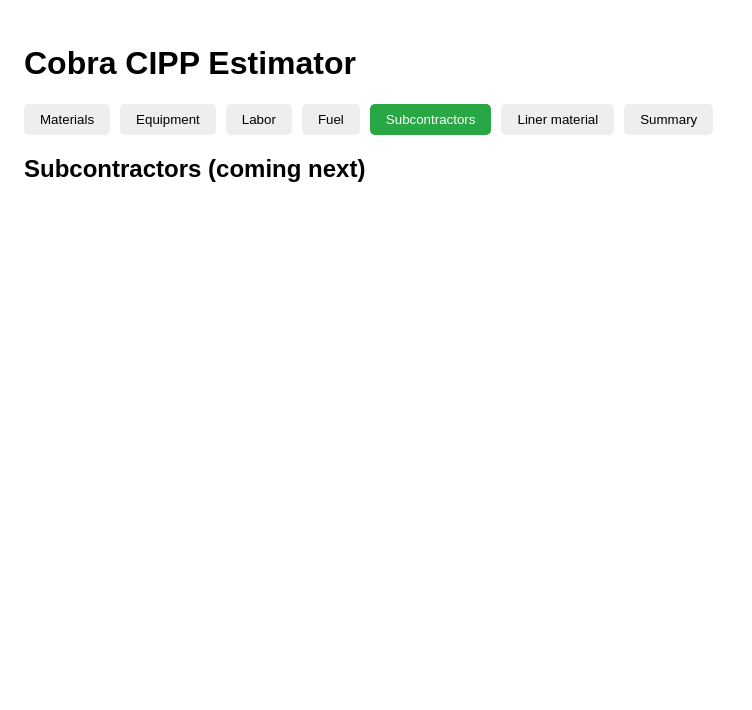
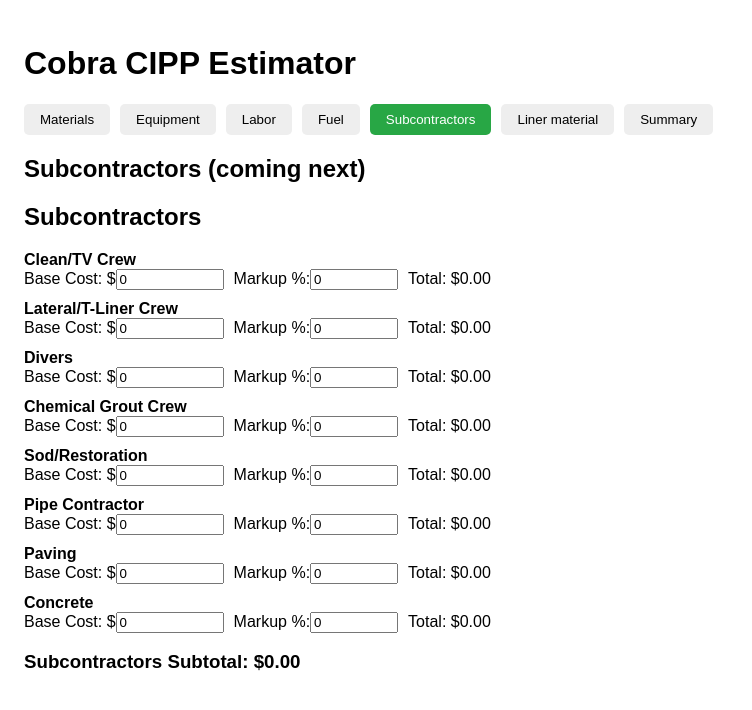
Before and after one commit to JustinLusk/CIPP-Estimating-Program, a React (Create React App) app: page / in a window 1280 px wide. Both pictures are taken after a click on the button "Subcontractors". Shown: the top 710 px of the page, without its empty margins (0-752 px from the left). Built offline with nearby package versions, Linux system fonts and the light colour scheme.

Commit message:
Update App.js

```diff
--- a/src/App.js
+++ b/src/App.js
@@ -70,6 +70,28 @@ const [fuel, setFuel] = useState([
   { name: 'Pumps', gallons: 0, cost: 4.5, markup: 0 },
   { name: 'Pickup Truck', gallons: 0, cost: 4.5, markup: 0 }
 ]);
+
+const [subs, setSubs] = useState([
+  { name: 'Clean/TV Crew', base: 0, markup: 0 },
+  { name: 'Lateral/T-Liner Crew', base: 0, markup: 0 },
+  { name: 'Divers', base: 0, markup: 0 },
+  { name: 'Chemical Grout Crew', base: 0, markup: 0 },
+  { name: 'Sod/Restoration', base: 0, markup: 0 },
+  { name: 'Pipe Contractor', base: 0, markup: 0 },
+  { name: 'Paving', base: 0, markup: 0 },
+  { name: 'Concrete', base: 0, markup: 0 }
+]);
+
+const handleSubsChange = (index, field, value) => {
+  const newList = [...subs];
+  newList[index][field] = parseFloat(value);
+  setSubs(newList);
+};
+
+const subsSubtotal = subs.reduce((sum, item) => {
+  return sum + item.base * (1 + item.markup / 100);
+}, 0);
+
 
 const handleFuelChange = (index, field, value) => {
   const newList = [...fuel];
@@ -281,6 +303,37 @@ const fuelSubtotal = fuel.reduce((sum, item) => {
   </div>
 )}
 
+      {tab === 'subcontractors' && (
+        <div>
+          <h2>Subcontractors</h2>
+          {subs.map((item, i) => {
+            const total = item.base * (1 + item.markup / 100);
+            return (
+              <div key={i} style={{ marginBottom: '10px' }}>
+                <strong>{item.name}</strong><br />
+                Base Cost: $
+                <input
+                  type="number"
+                  value={item.base}
+                  onChange={e => handleSubsChange(i, 'base', e.target.value)}
+                  style={{ width: '100px', marginRight: '10px' }}
+                />
+                Markup %:
+                <input
+                  type="number"
+                  value={item.markup}
+                  onChange={e => handleSubsChange(i, 'markup', e.target.value)}
+                  style={{ width: '80px', marginRight: '10px' }}
+                />
+                Total: ${total.toFixed(2)}
+              </div>
+            );
+          })}
+          <h3>Subcontractors Subtotal: ${subsSubtotal.toFixed(2)}</h3>
+        </div>
+      )}
+
+
     </div>
   );
 };
```
